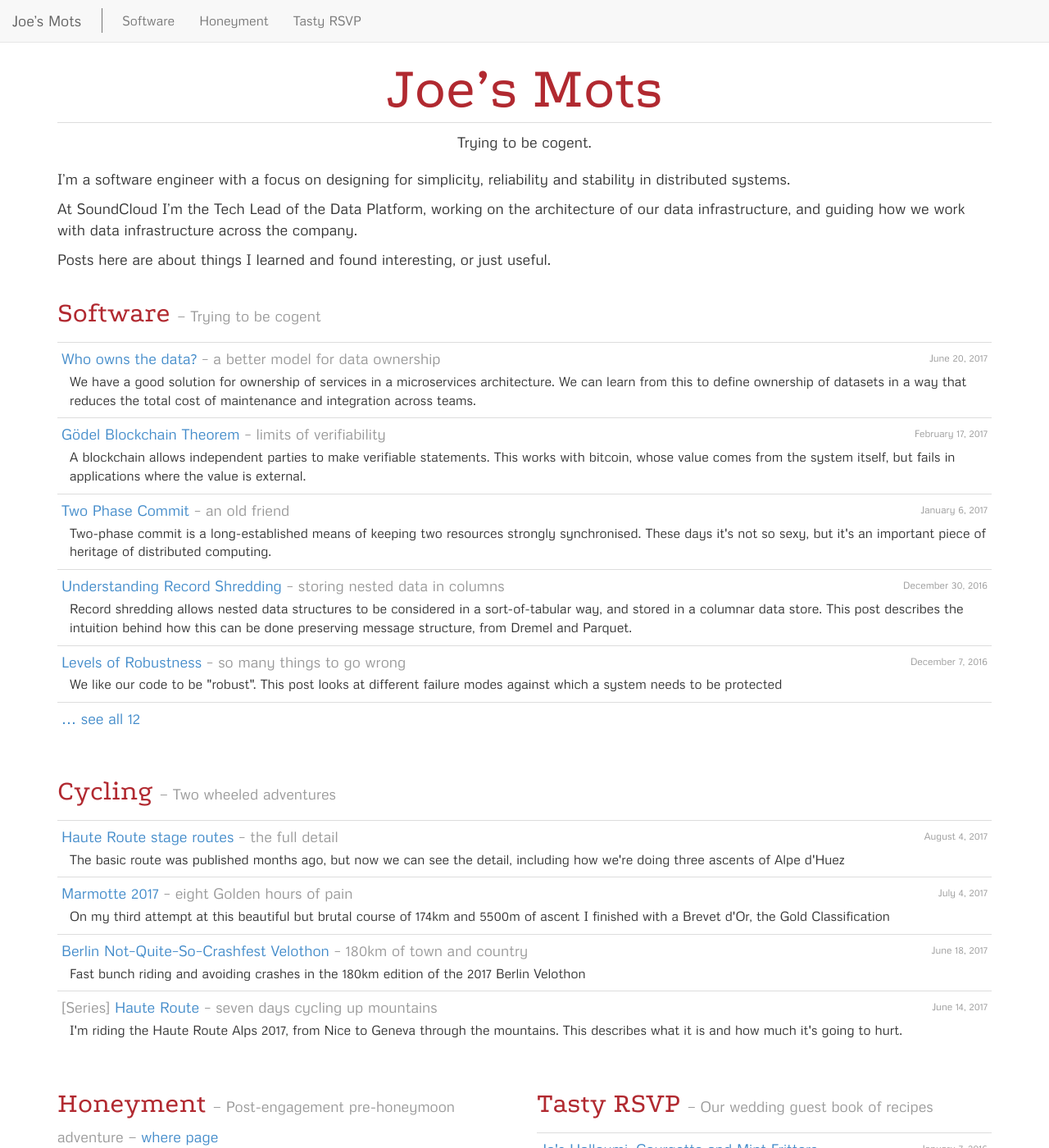
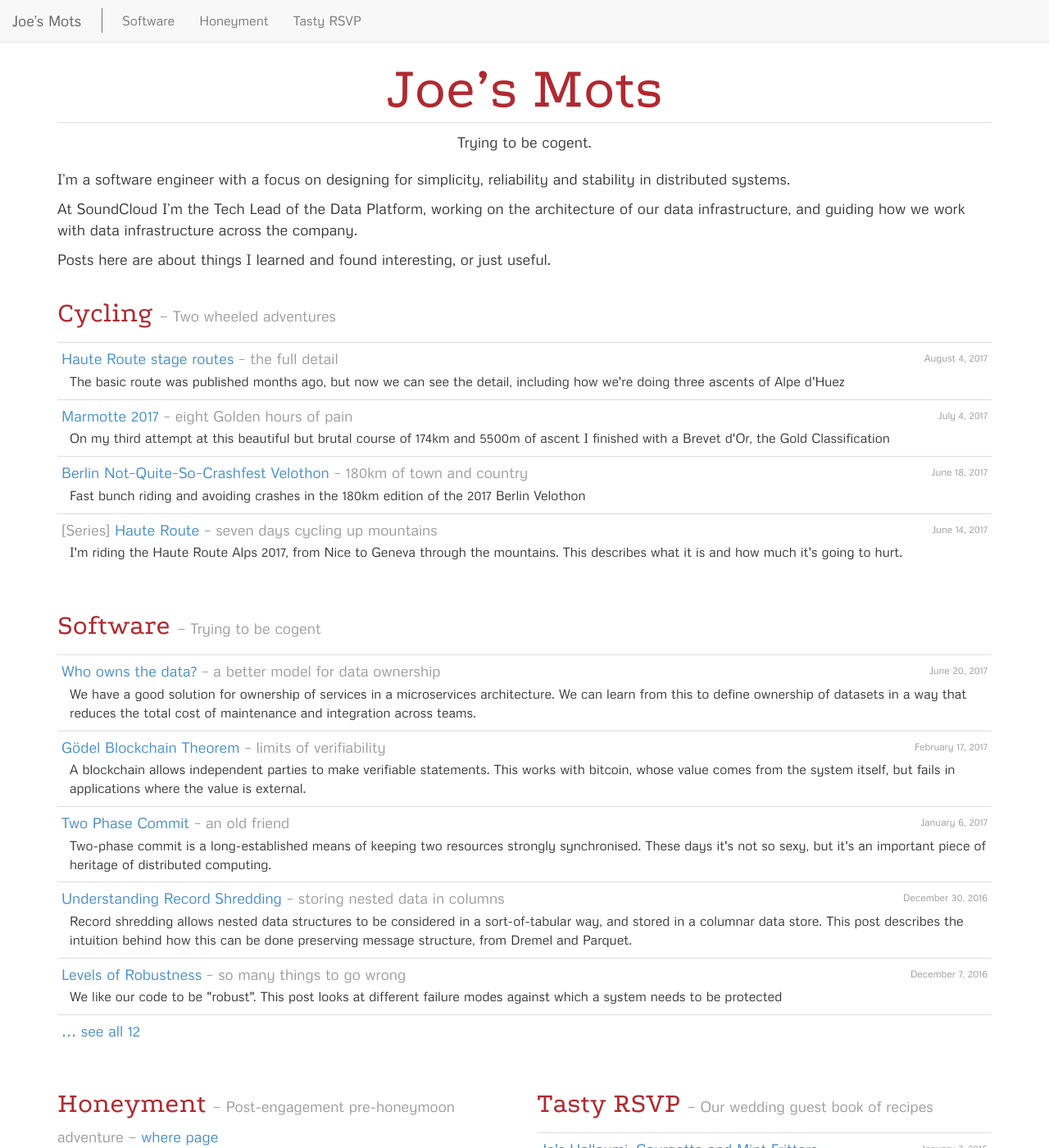
Before and after one commit to joekearney/joekearney.github.io, a Jekyll site: the page built from index.html, in a window 1280 px wide and 1400 px high. Shown: the whole window at 82% size. Built offline with Jekyll 4.4.1, drawn with Linux system fonts in a browser that asks for light colours.

Commit message:
change order of cycling/software sections

```diff
--- a/index.html
+++ b/index.html
@@ -43,13 +43,13 @@ sitemap:
 
   <div class="row">
     <div class="col-md-12">
-      {% include short-toc-by-tag.html tag='software' title=site.software.tag_short_name numPosts='5' description=site.software.tag_description showOnlyArticles='true' showLongDescription='true' showAuthor='false' %}
+      {% include short-toc-by-tag.html tag='cycling' title=site.cycling.tag_name numPosts='5' description=site.cycling.tag_description showOnlyArticles='true' showLongDescription='true' showAuthor='false' showSeriesPages='true' %}
     </div>
   </div>
 
   <div class="row">
     <div class="col-md-12">
-      {% include short-toc-by-tag.html tag='cycling' title=site.cycling.tag_name numPosts='5' description=site.cycling.tag_description showOnlyArticles='true' showLongDescription='true' showAuthor='false' showSeriesPages='true' %}
+      {% include short-toc-by-tag.html tag='software' title=site.software.tag_short_name numPosts='5' description=site.software.tag_description showOnlyArticles='true' showLongDescription='true' showAuthor='false' %}
     </div>
   </div>
 
```
